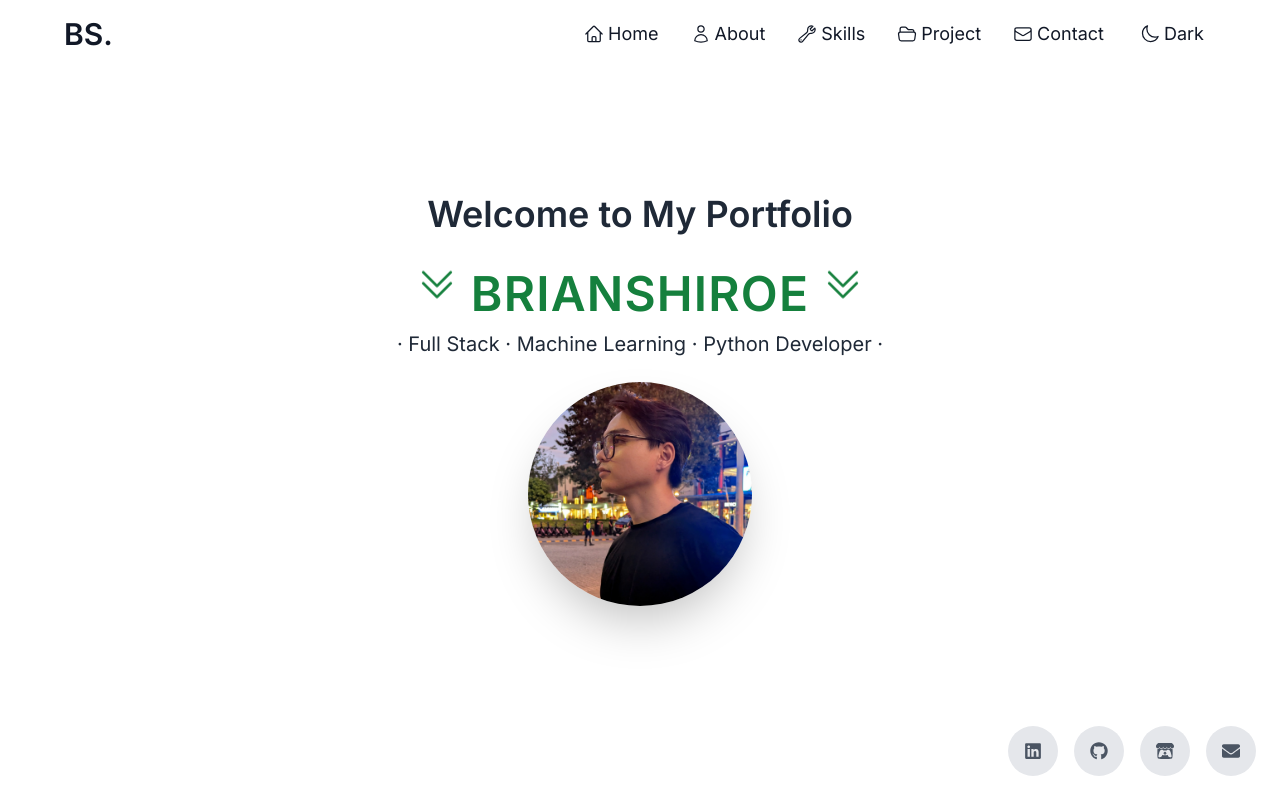
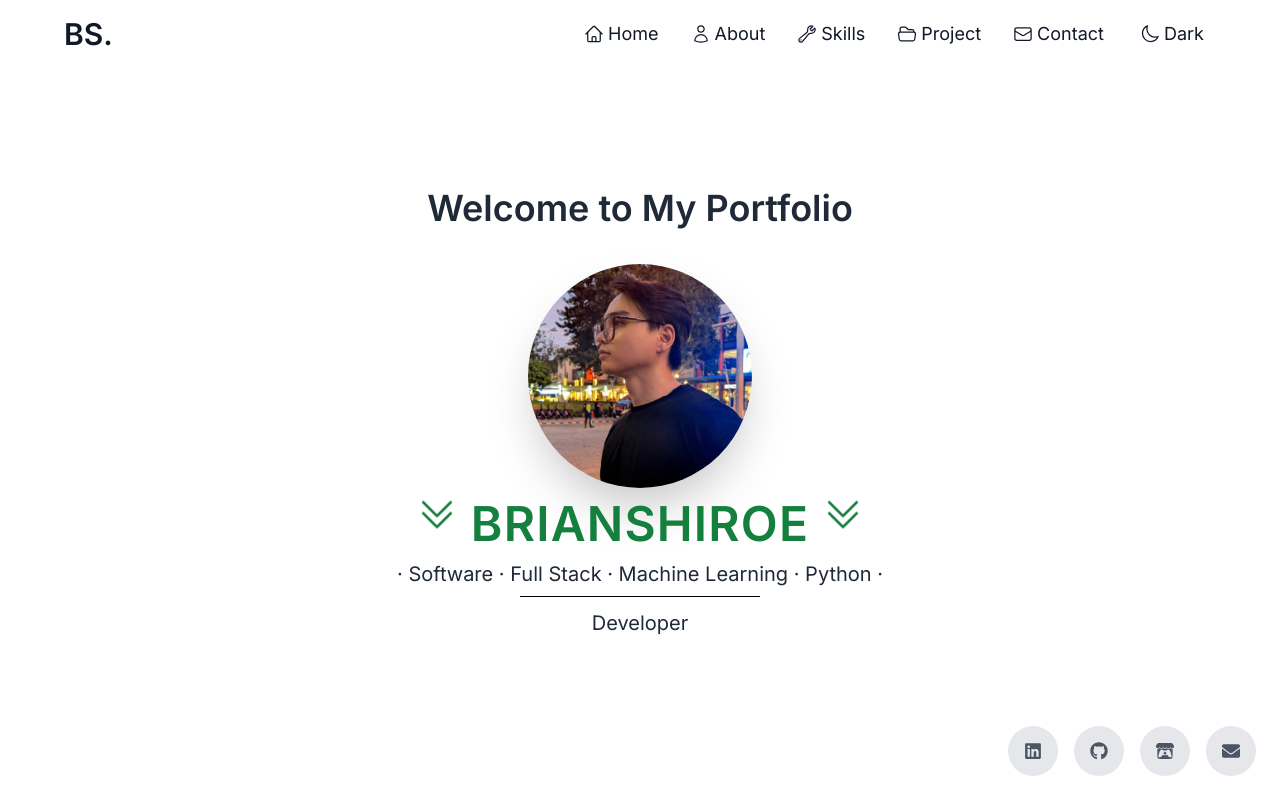
Before and after one commit to BrianShiroe/portfolio-react-typescript-tailwind, a React (Vite) app: page / in a window 1280 px wide. Shown: the top 800 px of the page. Built offline with nearby package versions, Linux system fonts and the light colour scheme.

Commit message:
Update Home.tsx

```diff
--- a/src/pages/Home.tsx
+++ b/src/pages/Home.tsx
@@ -24,7 +24,7 @@ const Home = () => {
         />
         <meta
           name="keywords"
-          content="Brian O. Haw, Full Stack Developer, Python Developer, Machine Learning, Portfolio, React Developer"
+          content="Brian O. Haw, Software Developer, Full Stack Developer, Python Developer, Machine Learning, Portfolio, React Developer"
         />
         <meta name="author" content="Brian O. Haw" />
         <meta name="robots" content="index, follow" />
@@ -33,10 +33,7 @@ const Home = () => {
           property="og:description"
           content="Explore the work and projects of Brian O. Haw, a full stack and ML developer."
         />
-        <meta
-          property="og:image"
-          content="/images/home-images/profile-picture.png"
-        />
+        <meta property="og:image" content="/images/home-images/profile-picture.png" />
         <meta property="og:type" content="website" />
         <meta property="og:url" content="https://yourdomain.com" />
         <link rel="canonical" href="https://yourdomain.com" />
@@ -44,13 +41,24 @@ const Home = () => {
 
       <main className="p-6 md:p-12 flex flex-col items-center justify-center min-h-screen max-w-5xl mx-auto text-center">
         {/* Header Section */}
-        <header
-          aria-label="Welcome section"
-          className="flex flex-col items-center space-y-3 px-4"
-        >
+        <header aria-label="Welcome section" className="flex flex-col items-center space-y-3 px-4">
           <h2 className="mt-6 mb-6 text-3xl sm:text-4xl font-semibold inline-flex items-center justify-center space-x-3">
             <span>Welcome to My Portfolio</span>
           </h2>
+
+          {/* Profile Picture - MOVED HERE */}
+          <div
+            className="w-56 h-56 sm:w-54 sm:h-54 rounded-full overflow-hidden shadow-2xl my-6 transition-transform duration-300 ease-in-out hover:scale-105"
+            aria-label="Profile picture of Brian O. Haw"
+          >
+            <img
+              src="/images/home-images/profile-picture.png"
+              alt="Brian O. Haw smiling"
+              className="w-full h-full object-cover"
+              loading="lazy"
+              decoding="async"
+            />
+          </div>
 
           {/* Name Section */}
           <h1 className="text-4xl sm:text-5xl font-bold inline-flex items-center justify-center space-x-3 text-green-700 dark:text-green-400 tracking-wide">
@@ -78,25 +86,19 @@ const Home = () => {
           {/* Description Section */}
           <section
             aria-label="Professional description"
-            className="mt-10 px-4 max-w-2xl text-lg sm:text-xl font-medium inline-flex items-center justify-center text-center space-x-2"
+            className="mt-10 px-4 max-w-2xl text-lg sm:text-xl font-medium text-center"
           >
-            <span>· Full Stack · Machine Learning · Python Developer ·</span>
+            <div className="inline-flex items-center justify-center space-x-2">
+              <span>· Software · Full Stack · Machine Learning · Python ·</span>
+            </div>
+
+            <hr className="my-2 border-t border-black dark:border-white w-36 sm:w-60 mx-auto" />
+
+            <div className="inline-flex items-center justify-center mt-1">
+              <span>Developer</span>
+            </div>
           </section>
         </header>
-
-        {/* Profile Picture */}
-        <div
-          className="w-56 h-56 sm:w-54 sm:h-54 rounded-full overflow-hidden shadow-2xl my-6 transition-transform duration-300 ease-in-out hover:scale-105"
-          aria-label="Profile picture of Brian O. Haw"
-        >
-          <img
-            src="/images/home-images/profile-picture.png"
-            alt="Brian O. Haw smiling"
-            className="w-full h-full object-cover"
-            loading="lazy"
-            decoding="async"
-          />
-        </div>
       </main>
     </>
   );
```
